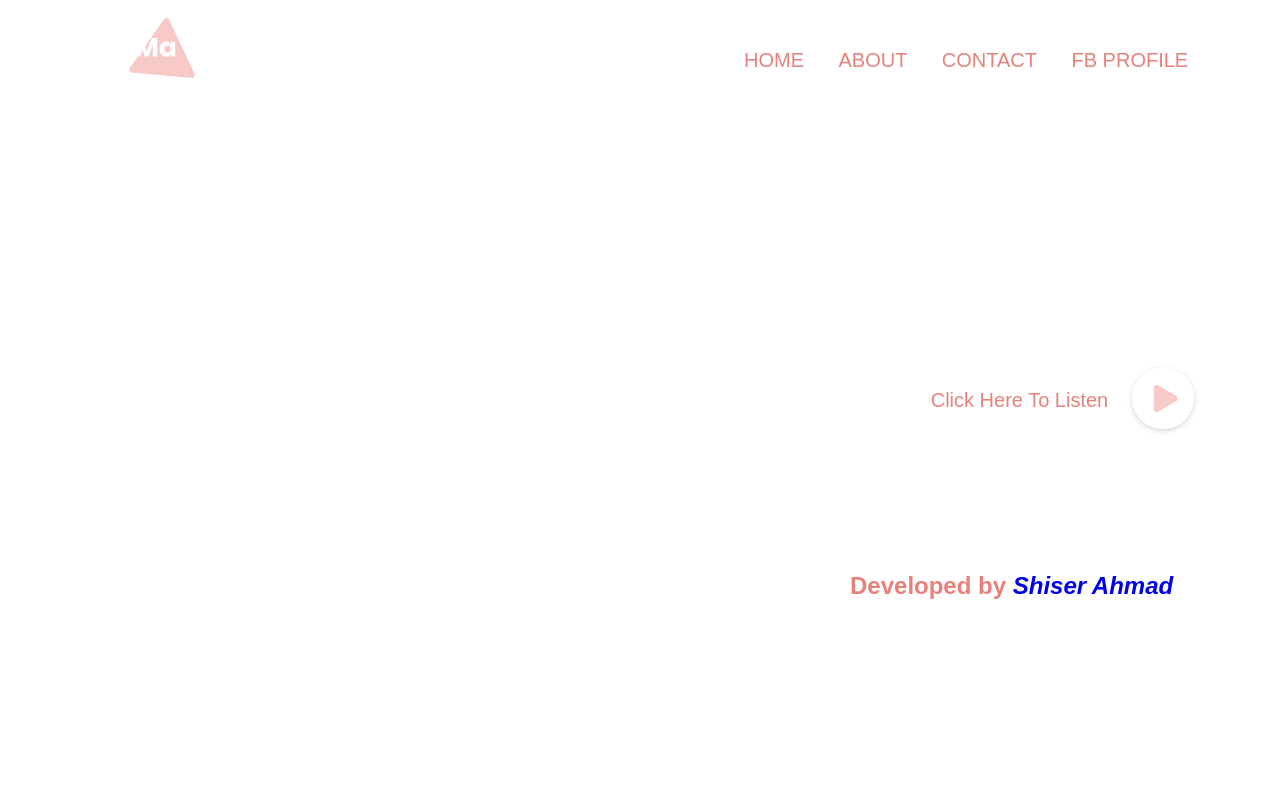
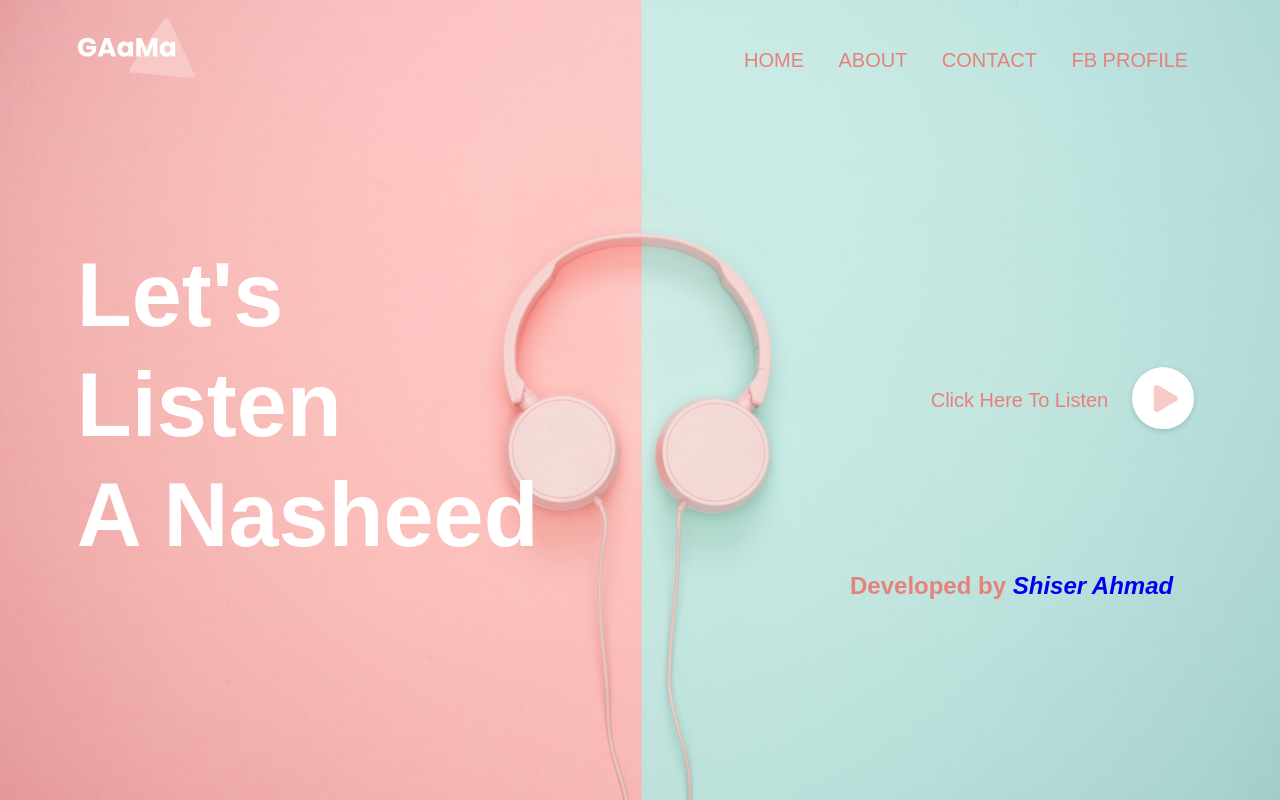
Before and after one commit to dev-shiser/listenNasheed, a plain HTML site: page index.html in a window 1280 px wide. Drawn offline with Linux system fonts and the light colour scheme; the site is published under a folder, as on GitHub Pages, so addresses that start at the root find nothing.

Commit message:
Update index.css

```diff
--- a/index.css
+++ b/index.css
@@ -6,7 +6,7 @@
 .container{
 	height: 100vh;
 	width: 100%;
-	background-image: url(/main.png);
+	background-image:url("main.png");
 	background-size: cover;
 	background-position:center;
 	position:relative;
```
